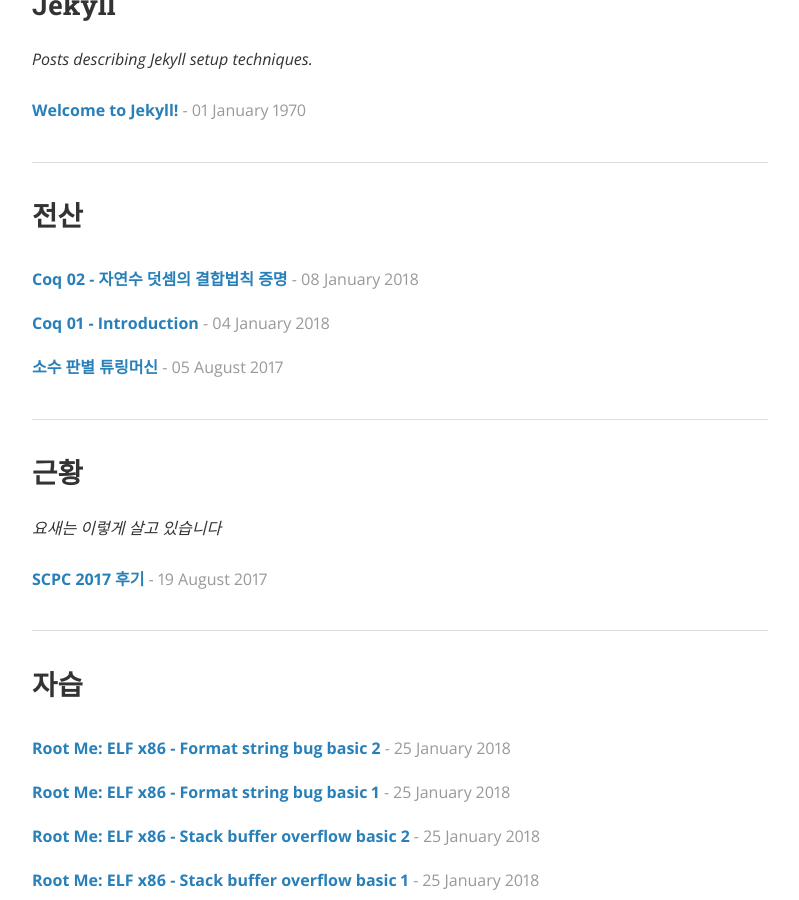
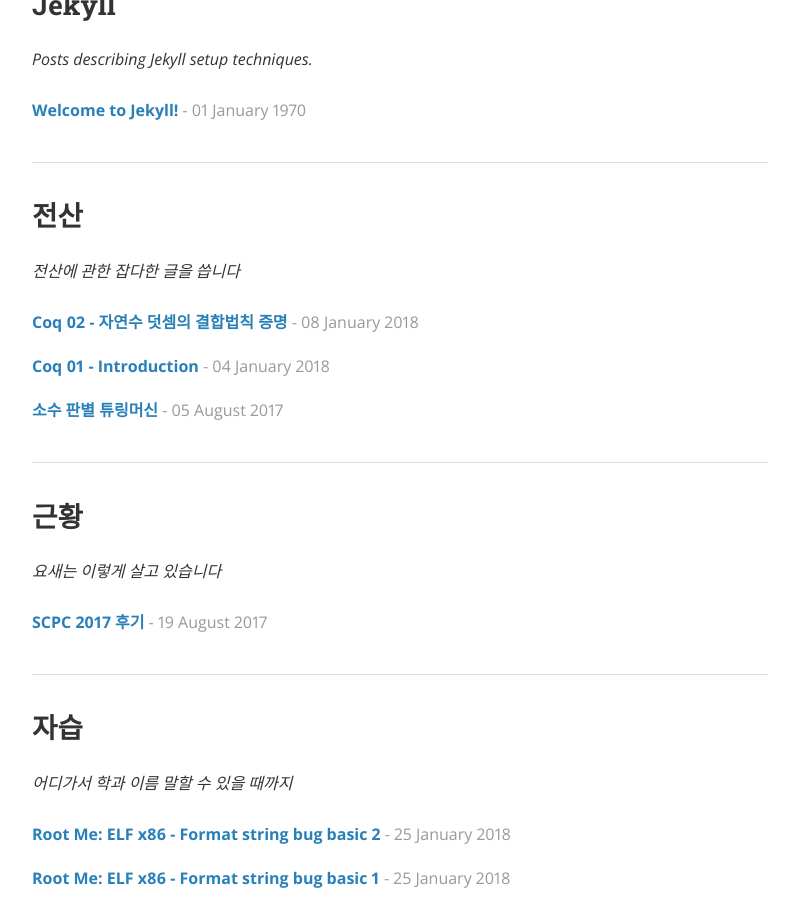
Before and after one commit to nyan101/nyan101.github.io, a Jekyll site: the page built from posts.html, in a window 1280 px wide and 900 px high, scrolled down 235 px. Shown: the whole window, without its empty margins (240-1039 px from the left). Built offline with Jekyll 4.4.1, drawn with Linux system fonts in a browser that asks for light colours; nearby versions of some CDN libraries.

Commit message:
edit category description

```diff
--- a/_config.yml
+++ b/_config.yml
@@ -56,6 +56,12 @@
 
   - cat: 근황
     desc: "요새는 이렇게 살고 있습니다"
+
+  - cat: 전산
+    desc: "전산에 관한 잡다한 글을 씁니다"
+
+  - cat: 자습
+    desc: "어디가서 학과 이름 말할 수 있을 때까지"
 
 # Social icons and sharing options
 #
```
